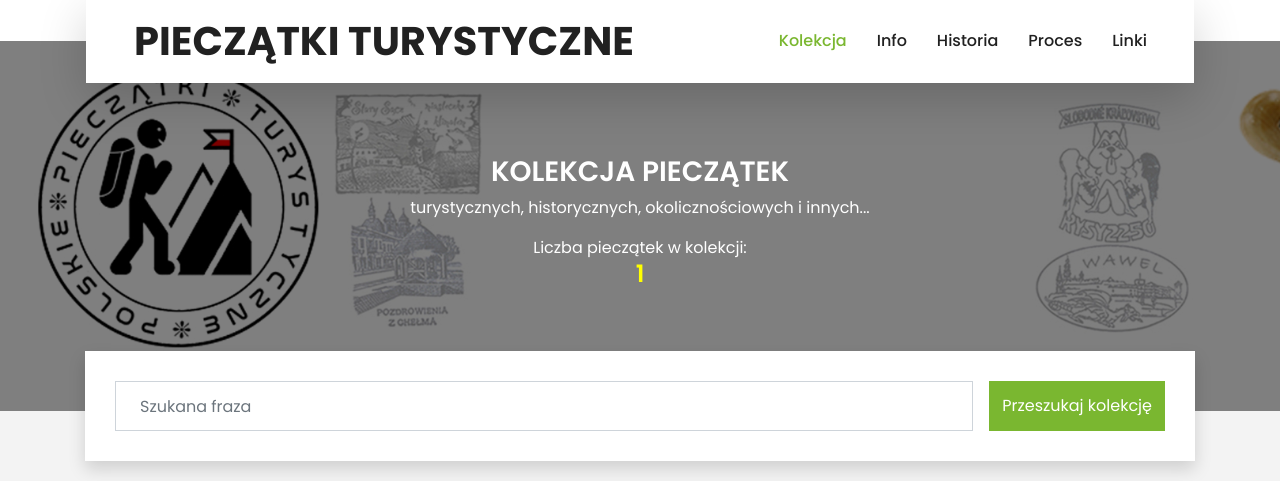
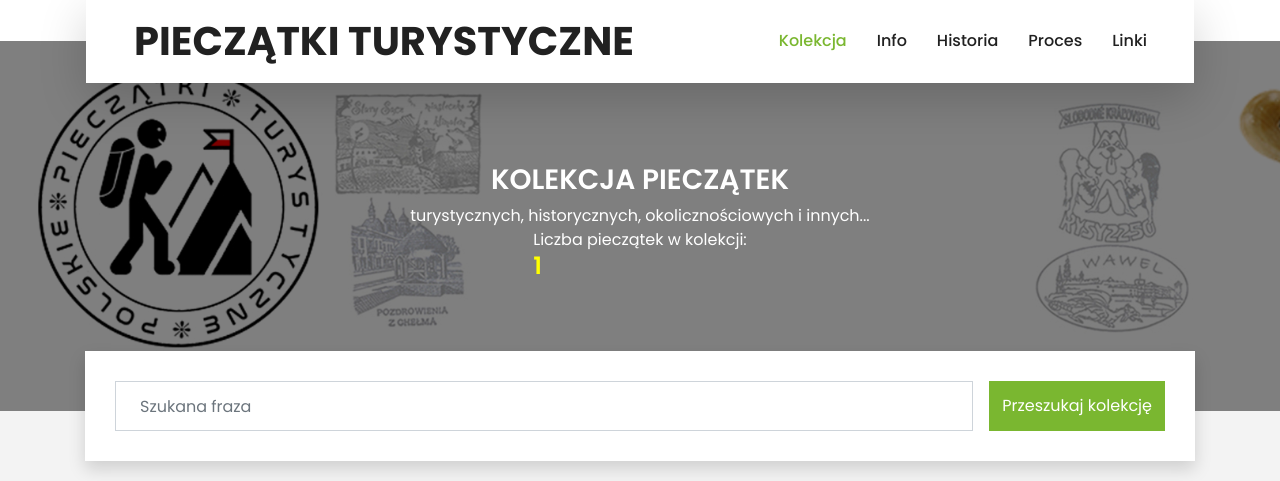
Before and after one commit to fracz/pieczatki, a PHP site: template templates/home.php in a window 1280 px wide. Shown: the part 41-522 px from the top of the page. Run offline with PHP 8.4, Linux system fonts and the light colour scheme; the template is opened without the code that fills it: most values are stand-ins (such as "Sample title", 1, 10 or a date in 2020); some libraries are stand-ins or nearby versions.

Commit message:
Fixes after yuve update

```diff
--- a/free-travel-website-template/source.txt
+++ /dev/null
@@ -1 +0,0 @@
-https://www.free-css.com/free-css-templates/page281/traveler
--- a/templates/home.php
+++ b/templates/home.php
@@ -16,12 +16,12 @@ $subdirHash = ($subdir ? '/' . $subdir : '');
                     <p class="m-0 text-uppercase"><?= $subdir ?></p>
                 </div>
             <?php else: ?>
-                <div class="text-white"><center>
-                turystycznych, historycznych, okolicznościowych i innych...<c/enter>
+                <div class="text-white text-center">
+                    turystycznych, historycznych, okolicznościowych i innych...
                 </div>
-                </p>
-                <div class="text-white"><center>
-                Liczba pieczątek w kolekcji: <h4><span style="color:yellow"><?= $stamps['count'] ?></h4></center>
+                <div class="text-white">
+                    Liczba pieczątek w kolekcji:
+                    <h4 style="color:yellow"><?= $stamps['count'] ?></h4>
                 </div>
             <?php endif; ?>
         </div>
@@ -51,10 +51,6 @@ $subdirHash = ($subdir ? '/' . $subdir : '');
 <!-- Destination Start -->
 <div class="container-fluid py-5">
     <div class="container pt-5 pb-3">
-        <!--        <div class="text-center mb-3 pb-3">-->
-        <!--            <h6 class="text-primary text-uppercase" style="letter-spacing: 5px;">Destination</h6>-->
-        <!--            <h1>Explore Top Destination</h1>-->
-        <!--        </div>-->
         <div class="row">
             <?php
             $slugify = new Cocur\Slugify\Slugify();
```
Also changed, not shown: templates/gallery.php (+1 -10 lines).
